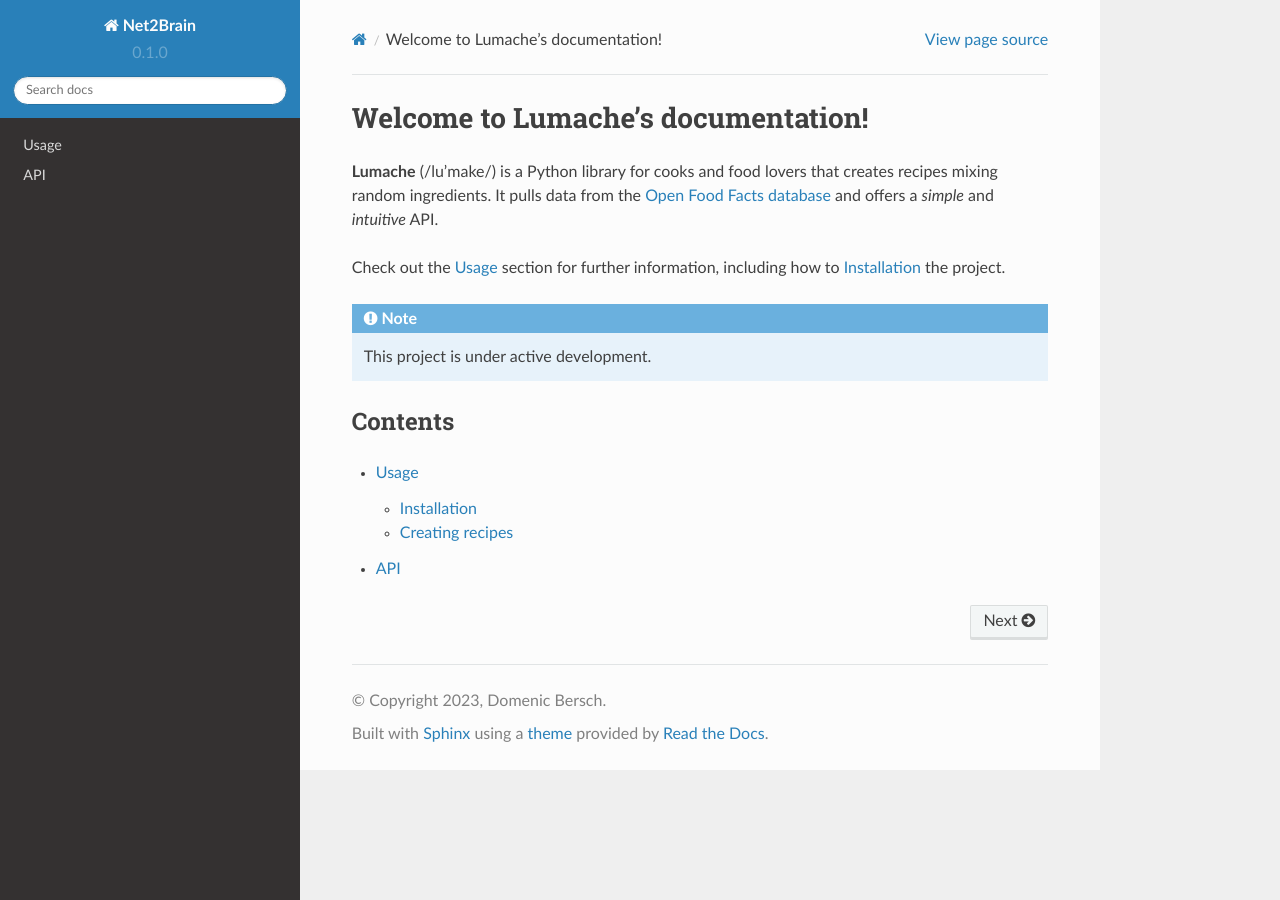
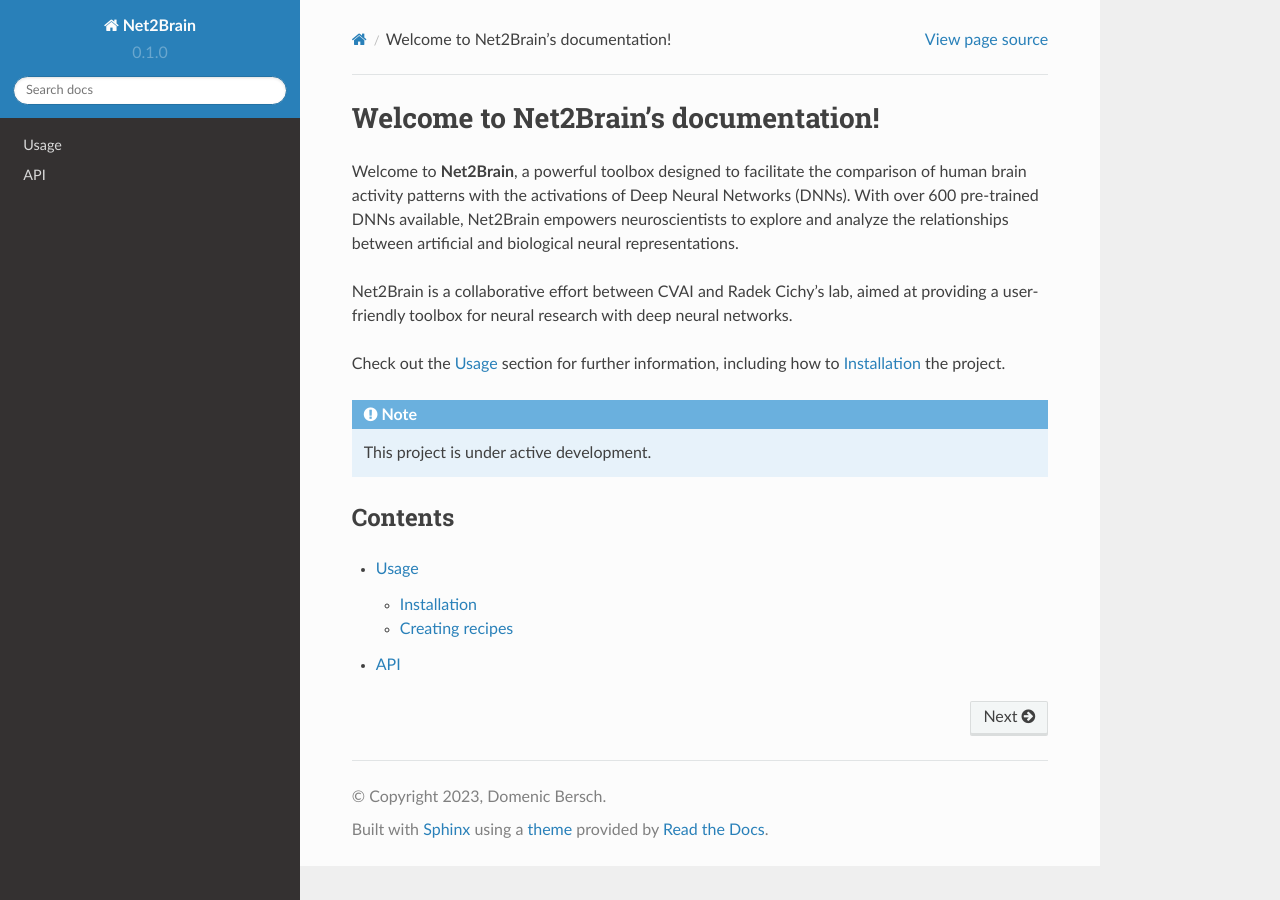
Before and after one commit to cvai-roig-lab/Net2Brain, a Sphinx documentation site: the page built from docs/source/index.rst, in a window 1280 px wide. Built offline with Sphinx 7.4.7 and the Read the Docs theme 2.0.0, drawn with Linux system fonts in a browser that asks for light colours.

Commit message:
Add introduction

```diff
--- a/docs/source/index.rst
+++ b/docs/source/index.rst
@@ -1,10 +1,11 @@
-Welcome to Lumache's documentation!
+Welcome to Net2Brain's documentation!
 ===================================
 
-**Lumache** (/lu'make/) is a Python library for cooks and food lovers
-that creates recipes mixing random ingredients.
-It pulls data from the `Open Food Facts database <https://world.openfoodfacts.org/>`_
-and offers a *simple* and *intuitive* API.
+Welcome to **Net2Brain**, a powerful toolbox designed to facilitate the comparison of human brain activity patterns with the activations of Deep Neural Networks (DNNs).
+With over 600 pre-trained DNNs available, Net2Brain empowers neuroscientists to explore and analyze the relationships between artificial and biological neural representations.
+
+Net2Brain is a collaborative effort between CVAI and Radek Cichy's lab, aimed at providing a user-friendly toolbox for neural research with deep neural networks.
+
 
 Check out the :doc:`usage` section for further information, including
 how to :ref:`installation` the project.
```
Also changed, not shown: 1 other file.
